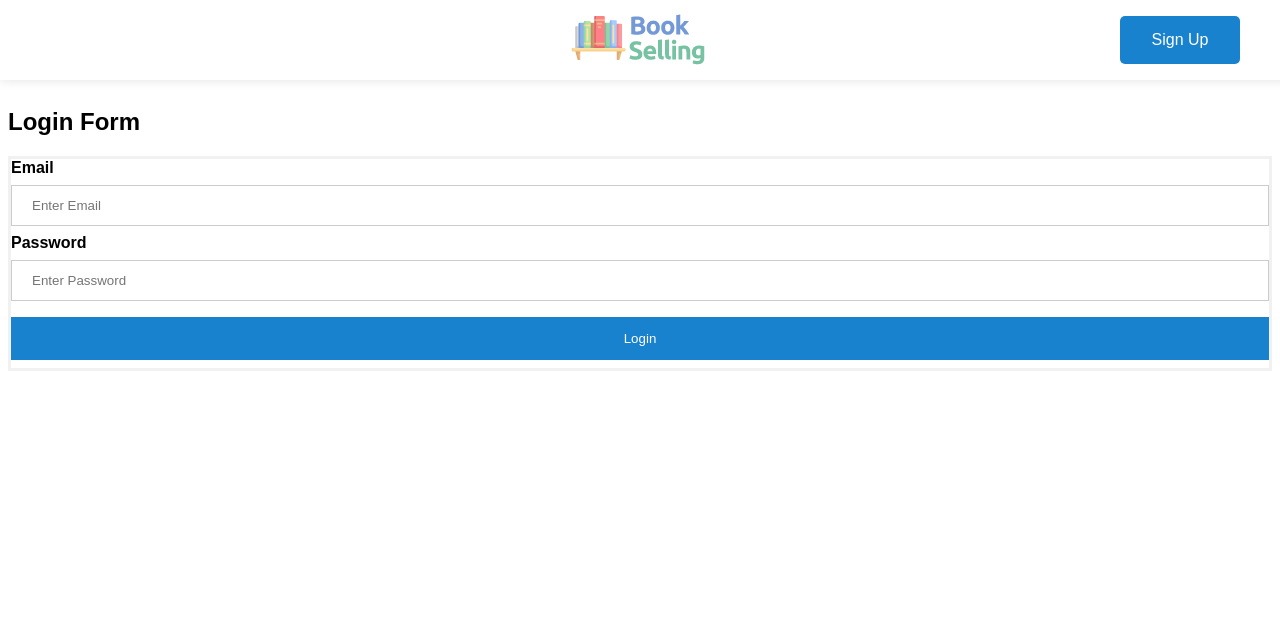
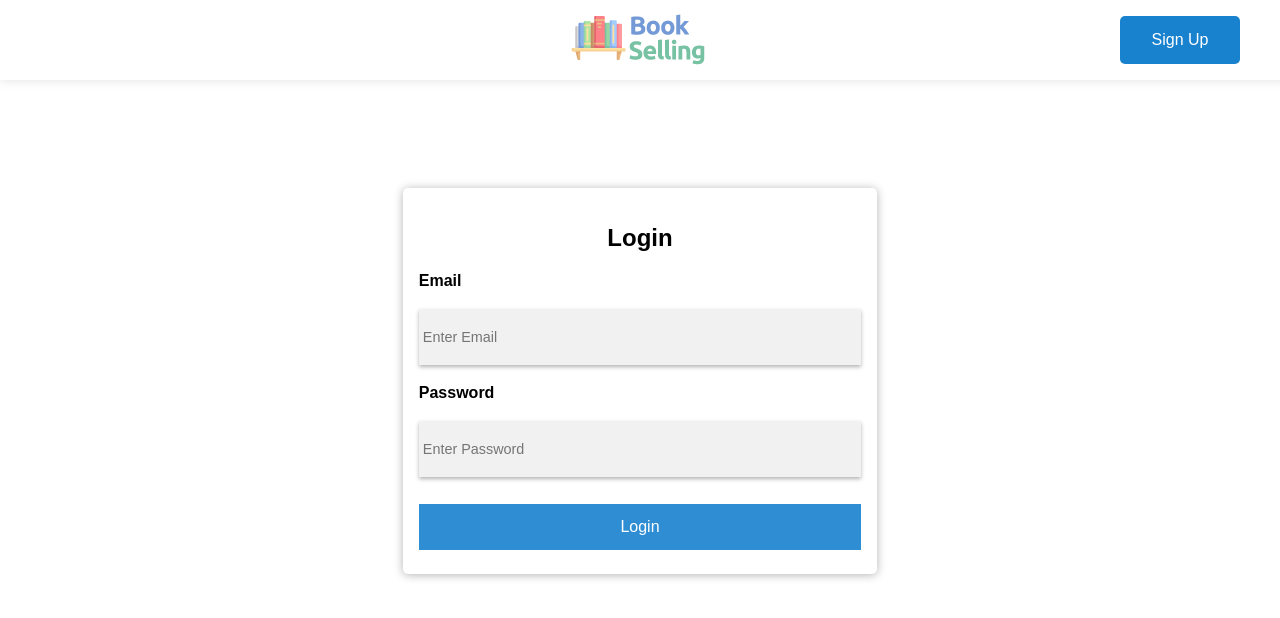
Before and after one commit to FabrizioLanzillo/Secure-Book-Selling-Website, a PHP site: page /php/login.php in a window 1280 px wide. Shown: the top 618 px of the page. Run offline with PHP 8.4, Linux system fonts and the light colour scheme; data that the repository does not hold is empty.

Commit message:
fix style login

```diff
--- a/src/css/login.css
+++ b/src/css/login.css
@@ -1,30 +1,50 @@
 body {
-    font-family: Arial, Helvetica, sans-serif;
+    font-family: Arial, sans-serif;
 }
 
-form {
-    border: 3px solid #f1f1f1;
+.login_container {
+    width: 35%;
+    padding: 16px;
+    background-color: white;
+    border: 1px grey;
+    margin: 0 auto;
+    margin-top: 100px;
+    border-radius: 5px;
+    box-shadow: 0px 1px 10px rgba(0, 0, 0, 0.3);
+}
+
+h2 {
+    text-align: center;
+    color: black;
 }
 
 .login_form_input {
-    width: 100%;
-    padding: 12px 20px;
-    margin: 8px 0;
-    display: inline-block;
-    border: 1px solid #ccc;
-    box-sizing: border-box;
+    width: 99%;
+    padding: 20px 0px 20px 4px;
+    margin: 19px 0px;
+    background: #f1f1f1;
+    border: 1px grey;
+    box-shadow: 0px 2px 4px rgba(0, 0, 0, 0.3);
+    font-size: 0.9em;
+}
+
+.login_form_input:focus {
+    background-color: #ddd;
+    outline: none;
 }
 
 .login_form_button {
     background-color: #1982cf;
+    font-size: 1em;
     color: white;
     padding: 14px 20px;
     margin: 8px 0;
     border: none;
     cursor: pointer;
     width: 100%;
+    opacity: 0.9;
 }
 
-button:hover {
-    opacity: 0.8;
+.login_form_button:hover {
+    opacity: 1;
 }
--- a/src/php/login.php
+++ b/src/php/login.php
@@ -88,9 +88,10 @@
         <?php
             include "./layout/header.php";
         ?>
-        <h2>Login Form</h2>
-        <form name = "login" action="//<?php echo SERVER_ROOT. '/php/login.php'?>" method="POST">
-            <div class="container">
+
+        <div class="login_container">
+            <h2>Login</h2>
+            <form name = "login" action="//<?php echo SERVER_ROOT. '/php/login.php'?>" method="POST">
                 <label><b>Email</b>
                     <input class="login_form_input" type="text" placeholder="Enter Email" name="email" required>
                 </label>
@@ -100,8 +101,8 @@
                 </label>
 
                 <button class="login_form_button" type="submit">Login</button>
-            </div>
-        </form>
+            </form>
+        </div>
         <?php
             if ($error !== null){
                 echo '<script>
```
